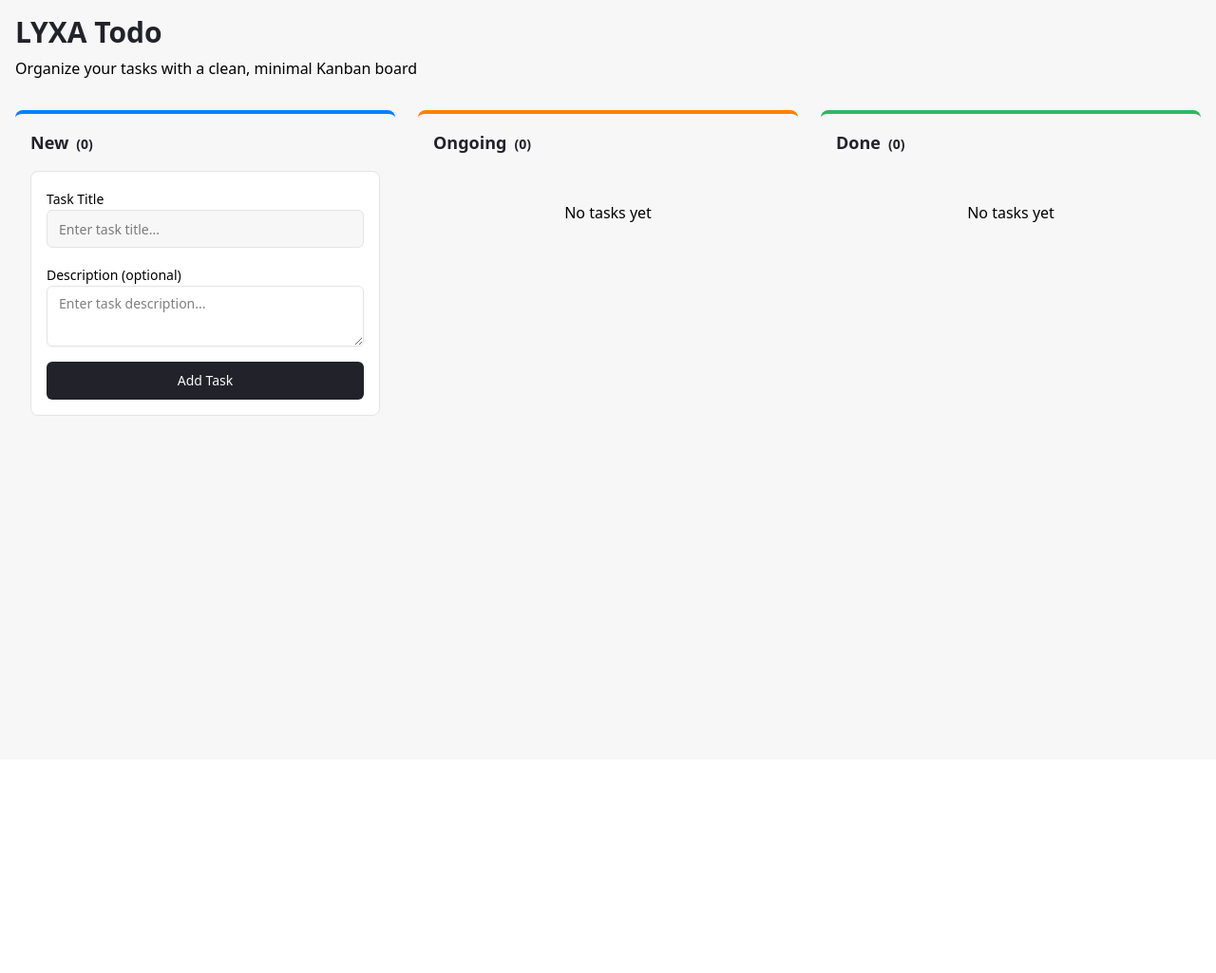
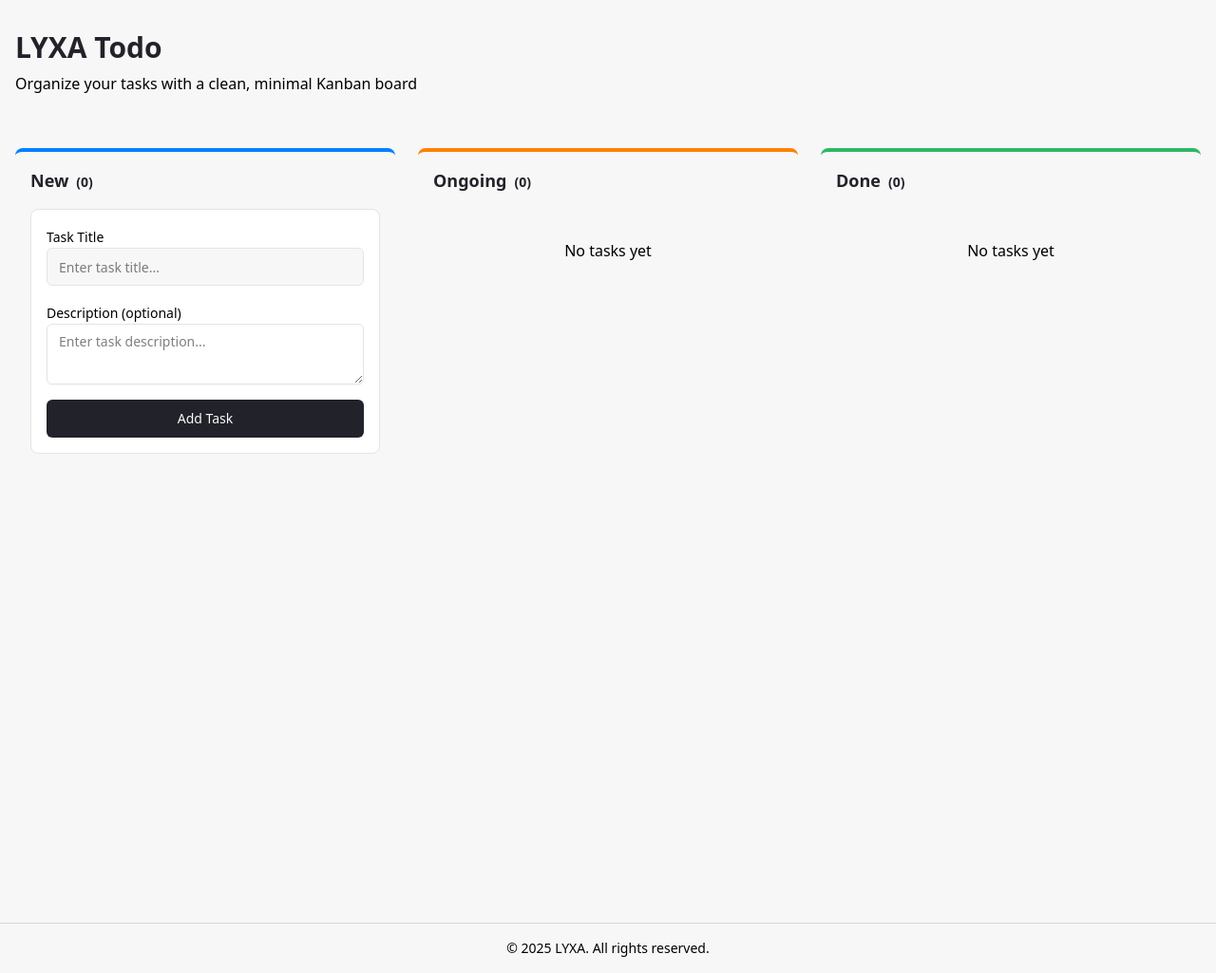
Before and after one commit to arifurrahaman19/task-management, a React (Vite) app: page / in a window 1280 px wide. Shown: the whole page at 95% size. Before the commit the page ends 800 px from the top, so only its background shows below. Built offline with nearby package versions, Linux system fonts and the light colour scheme.

Commit message:
organize components

```diff
--- a/src/App.tsx
+++ b/src/App.tsx
@@ -1,12 +1,15 @@
 import { BrowserRouter, Routes, Route } from 'react-router-dom';
 import Index from './pages/Index';
 import NotFound from './pages/NotFound';
+import Layout from './layouts/DefaultLayout';
 
 const App = () => (
   <BrowserRouter>
     <Routes>
-      <Route path="/" element={<Index />} />
-      <Route path="*" element={<NotFound />} />
+      <Route element={<Layout />}>
+        <Route path="/" element={<Index />} />
+        <Route path="*" element={<NotFound />} />
+      </Route>
     </Routes>
   </BrowserRouter>
 );
--- a/src/components/Column.tsx
+++ b/src/components/Common/Column.tsx
@@ -4,10 +4,10 @@ import {
   SortableContext,
   verticalListSortingStrategy,
 } from '@dnd-kit/sortable';
-import type { Task, Status } from '../state/types';
+import type { Task, Status } from '@/state/types';
 import { TaskCard } from './TaskCard';
-import { NewTaskForm } from './NewTaskForm';
-import {cn} from '../lib/utils';
+import { NewTaskForm } from '@/components/Homepage/NewTaskForm';
+import { cn } from '@/lib/utils';
 
 interface ColumnProps {
   status: Status;
--- a/src/components/StatusChip.tsx
+++ b/src/components/Common/StatusChip.tsx
@@ -1,6 +1,6 @@
 import React from 'react';
-import type { Status } from '../state/types';
-import { cn } from '../lib/utils';
+import type { Status } from '@/state/types';
+import { cn } from '@/lib/utils';
 
 interface StatusChipProps {
   status: Status;
--- a/src/components/KanbanBoard.tsx
+++ b/src/components/Homepage/KanbanBoard.tsx
@@ -10,13 +10,13 @@ import {
   useSensors,
 } from '@dnd-kit/core';
 import type { DragEndEvent, DragStartEvent } from '@dnd-kit/core';
-import { Column } from './Column';
-import { TaskCard } from './TaskCard';
-import { taskReducer } from '../state/reducer';
-import { initialState } from '../state/initialState';
-import type { Status, Task } from '../state/types';
-import { saveToStorage, loadFromStorage } from '../lib/storage';
-import { isOverdue } from '../lib/time';
+import { Column } from '@/components/Common/Column';
+import { TaskCard } from '@/components/Common/TaskCard';
+import { taskReducer } from '@/state/reducer';
+import { initialState } from '@/state/initialState';
+import type { Status, Task } from '@/state/types';
+import { saveToStorage, loadFromStorage } from '@/lib/storage';
+import { isOverdue } from '@/lib/time';
 
 export const KanbanBoard: React.FC = () => {
   const [tasks, dispatch] = useReducer(taskReducer, initialState);
@@ -25,67 +25,19 @@ export const KanbanBoard: React.FC = () => {
   const sensors = useSensors(
     useSensor(PointerSensor, {
       activationConstraint: {
-        distance: 8, // start drag only after moving 8px (good for desktop)
+        distance: 8,
       },
     }),
     useSensor(TouchSensor, {
       activationConstraint: {
-        delay: 150, // long press before drag
-        tolerance: 8, // allow a little movement without canceling drag
+        delay: 150,
+        tolerance: 8,
       },
     }),
     useSensor(KeyboardSensor, {
       coordinateGetter: () => ({ x: 0, y: 0 }),
     })
   );
-  useEffect(() => {
-    const storedTasks = loadFromStorage();
-    if (storedTasks.length > 0) {
-      dispatch({ type: 'HYDRATE_FROM_STORAGE', payload: storedTasks });
-    }
-  }, []);
-
-  useEffect(() => {
-    const preventTouchScroll = (e: TouchEvent) => {
-      if (activeTask) e.preventDefault();
-    };
-    document.addEventListener('touchmove', preventTouchScroll, {
-      passive: false,
-    });
-    return () => {
-      document.removeEventListener('touchmove', preventTouchScroll);
-    };
-  }, [activeTask]);
-
-  // Save to localStorage whenever tasks change
-  useEffect(() => {
-    saveToStorage(tasks);
-  }, [tasks]);
-
-  // Check for overdue tasks every 30 seconds
-
-  // Load from localStorage on mount
-  useEffect(() => {
-    const checkOverdueTasks = () => {
-      tasks.forEach((task: Task) => {
-        if (
-          task.status === 'ongoing' &&
-          task.dueAt &&
-          isOverdue(task.dueAt) &&
-          !task.overdueNotified
-        ) {
-          alert(`Task '${task.title}' is overdue.`);
-          dispatch({
-            type: 'MARK_OVERDUE_NOTIFIED',
-            payload: { id: task.id, value: true },
-          });
-        }
-      });
-    };
-
-    const interval = setInterval(checkOverdueTasks, 30000);
-    return () => clearInterval(interval);
-  }, [tasks]);
 
   const handleAddTask = (title: string, description?: string) => {
     dispatch({ type: 'ADD_TASK', payload: { title, description } });
@@ -105,16 +57,12 @@ export const KanbanBoard: React.FC = () => {
     const { active } = event;
     const task = tasks.find((t: Task) => t.id === active.id);
     setActiveTask(task || null);
-
-    // Prevent page scroll during drag on mobile
     document.body.style.overflow = 'hidden';
   };
 
   const handleDragEnd = (event: DragEndEvent) => {
     const { active, over } = event;
     setActiveTask(null);
-
-    // Re-enable page scroll
     document.body.style.overflow = '';
 
     if (!over) return;
@@ -135,11 +83,13 @@ export const KanbanBoard: React.FC = () => {
 
     // Check if reordering within the same column
     const overTask = tasks.find((t: Task) => t.id === overId);
+
     if (overTask && overTask.status === activeTask.status) {
       const columnTasks = getTasksByStatus(activeTask.status);
       const oldIndex = columnTasks.findIndex(
         (t: Task) => t.id === activeTask.id
       );
+
       const newIndex = columnTasks.findIndex((t: Task) => t.id === overId);
 
       if (oldIndex !== newIndex) {
@@ -159,6 +109,51 @@ export const KanbanBoard: React.FC = () => {
     return tasks.filter((task: Task) => task.status === status);
   };
 
+  const checkOverdueTasks = () => {
+    tasks.forEach((task: Task) => {
+      if (
+        task.status === 'ongoing' &&
+        task.dueAt &&
+        isOverdue(task.dueAt) &&
+        !task.overdueNotified
+      ) {
+        alert(`Task '${task.title}' is overdue.`);
+        dispatch({
+          type: 'MARK_OVERDUE_NOTIFIED',
+          payload: { id: task.id, value: true },
+        });
+      }
+    });
+  };
+
+  useEffect(() => {
+    const storedTasks = loadFromStorage();
+    if (storedTasks.length > 0) {
+      dispatch({ type: 'HYDRATE_FROM_STORAGE', payload: storedTasks });
+    }
+  }, []);
+
+  useEffect(() => {
+    const preventTouchScroll = (e: TouchEvent) => {
+      if (activeTask) e.preventDefault();
+    };
+    document.addEventListener('touchmove', preventTouchScroll, {
+      passive: false,
+    });
+    return () => {
+      document.removeEventListener('touchmove', preventTouchScroll);
+    };
+  }, [activeTask]);
+
+  useEffect(() => {
+    saveToStorage(tasks);
+  }, [tasks]);
+
+  useEffect(() => {
+    const interval = setInterval(checkOverdueTasks, 30000);
+    return () => clearInterval(interval);
+  }, [tasks]);
+
   return (
     <DndContext
       sensors={sensors}
@@ -166,14 +161,7 @@ export const KanbanBoard: React.FC = () => {
       onDragStart={handleDragStart}
       onDragEnd={handleDragEnd}
     >
-      <div className="min-h-screen bg-background p-4">
-        <header className="mb-8 max-w-7xl mx-auto">
-          <h1 className="text-3xl font-bold text-foreground mb-2">LYXA Todo</h1>
-          <p className="text-muted-foreground">
-            Organize your tasks with a clean, minimal Kanban board
-          </p>
-        </header>
-
+      <div className="min-h-screen p-4">
         <div className="grid grid-cols-1 lg:grid-cols-3 gap-6 max-w-7xl mx-auto">
           <Column
             status="new"
--- /dev/null
+++ b/src/layouts/DefaultLayout.tsx
@@ -0,0 +1,19 @@
+import { Outlet } from 'react-router-dom';
+import Footer from './Footer';
+import Header from './Header';
+
+const DefaultLayout = () => {
+  return (
+    <div className="flex flex-col min-h-screen bg-background">
+      <div className="flex flex-col min-h-screen">
+        <Header />
+        <main className="flex-grow pt-2 w-full overflow-x-hidden">
+          <Outlet />
+        </main>
+        <Footer />
+      </div>
+    </div>
+  );
+};
+
+export default DefaultLayout;
--- /dev/null
+++ b/src/layouts/Footer.tsx
@@ -0,0 +1,13 @@
+const Footer = () => {
+  return (
+    <footer className="mt-8 py-4 border-t border-gray-300">
+      <div className="container mx-auto px-4">
+        <p className="text-center text-sm text-muted-foreground">
+          &copy; {new Date().getFullYear()} LYXA. All rights reserved.
+        </p>
+      </div>
+    </footer>
+  );
+};
+
+export default Footer;
--- /dev/null
+++ b/src/layouts/Header.tsx
@@ -0,0 +1,12 @@
+const Header = () => {
+  return (
+    <header className="mb-8 pt-8 w-full max-w-7xl mx-auto px-4">
+      <h1 className="text-3xl font-bold text-foreground mb-2">LYXA Todo</h1>
+      <p className="text-muted-foreground">
+        Organize your tasks with a clean, minimal Kanban board
+      </p>
+    </header>
+  );
+};
+
+export default Header;
--- a/src/pages/Index.tsx
+++ b/src/pages/Index.tsx
@@ -1,4 +1,4 @@
-import { KanbanBoard } from '../components/KanbanBoard';
+import { KanbanBoard } from '../components/Homepage/KanbanBoard';
 
 const Index = () => {
   return <KanbanBoard />;
```
Also changed, not shown: src/components/Common/TaskCard.tsx (renamed from src/components/TaskCard.tsx, +6 -7 lines), src/components/Homepage/NewTaskForm.tsx (renamed from src/components/NewTaskForm.tsx, +4 -4 lines), 2 other files (tests, documents, lock files or other folders).
